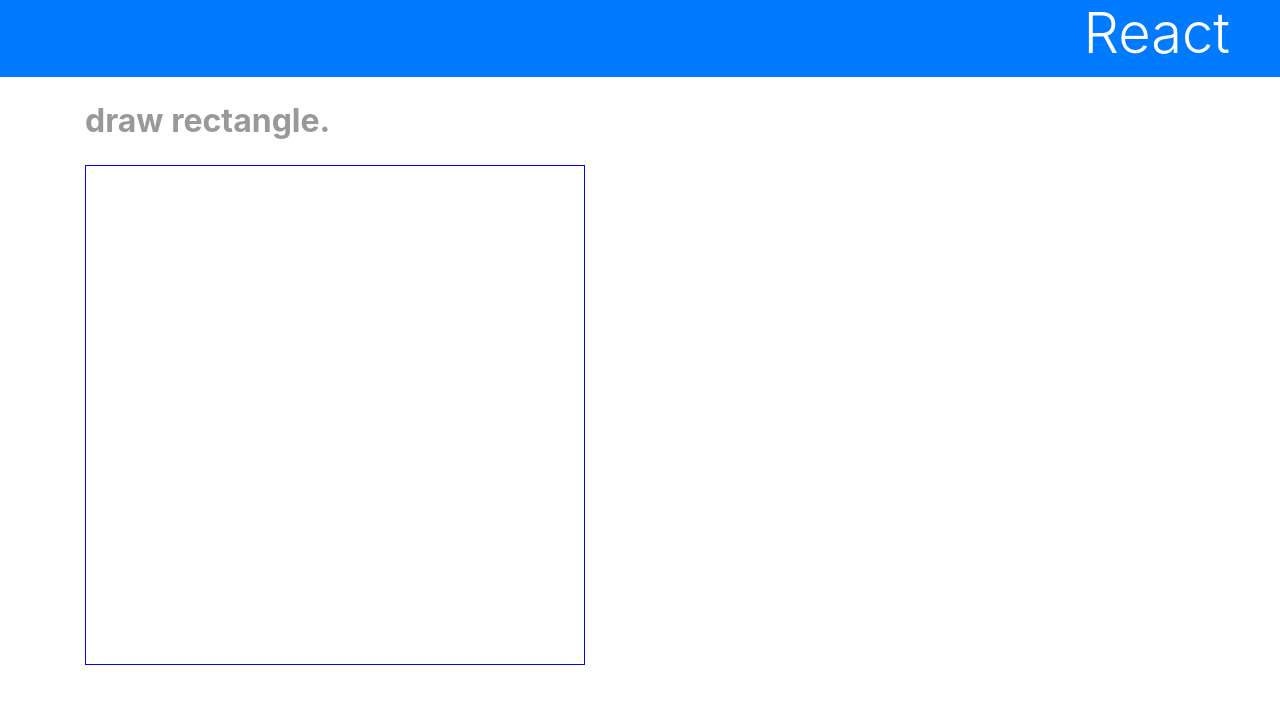
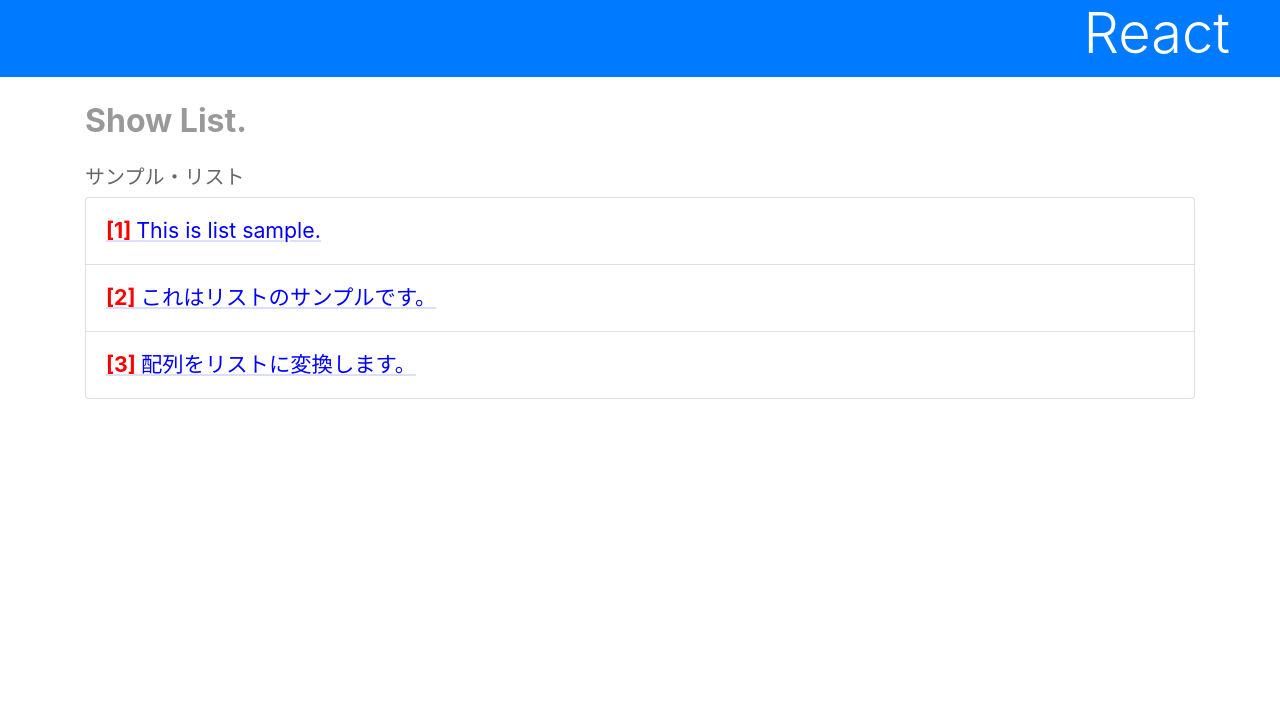
Before and after one commit to nakashimashigeru/react-sample, a React (Create React App) app: page / in a window 1280 px wide. Shown: the top 704 px of the page. Built offline with nearby package versions, Linux system fonts and the light colour scheme.

Commit message:
リスト表示コンポーネント

```diff
--- a/src/App.js
+++ b/src/App.js
@@ -1,55 +1,27 @@
 import React, { Component } from 'react';
 import './App.css';
+import List from './List';
 
 class App extends Component {
-  data = [];
-
-  area = {
-    width: "500px",
-    height: "500px",
-    border: "1px solid blue"
-  };
+  data = [
+    "This is list sample.",
+    "これはリストのサンプルです。",
+    "配列をリストに変換します。"
+  ];
 
   constructor(props) {
     super(props);
     this.state = {
       list: this.data
     };
-    this.doAction = this.doAction.bind(this);
-  }
-
-  doAction(e) {
-    let x = e.pageX;
-    let y = e.pageY;
-    this.data.push({
-      x: x,
-      y: y
-    });
-    this.setState({
-      AudioListener: this.data,
-    });
-  }
-
-  draw(d) {
-    let s = {
-      position: "absolute",
-      left: (d.x - 25) + "px",
-      top: (d.y - 25) + "px",
-      width: "50px",
-      height:"50px",
-      backgroundColor: "#66f3"
-    }
-    return <div style={s}></div>
   }
 
   render() {
     return <div>
       <h1 className="bg-primary text-white display-4">React</h1>
       <div className="container">
-        <p className='subtitle'>draw rectangle.</p>
-        <div style={this.area} onClick={this.doAction}>
-          {this.data.map((value) => this.draw(value))}
-        </div>
+        <p className='subtitle'>Show List.</p>
+        <List title="サンプル・リスト" data={this.data} />
       </div>
     </div>
   }
--- /dev/null
+++ b/src/Item.js
@@ -0,0 +1,32 @@
+import React, { Component } from 'react';
+
+class Item extends Component {
+  item = {
+    fontSize: "16pt",
+    color: "#00f",
+    textDecoration: "underline",
+    textDecorationColor: "#ddf"
+  };
+
+  num = {
+    fontWeight: "bold",
+    color: "red"
+  }
+
+  constructor(props) {
+    super(props);
+  }
+
+  render() {
+    return (
+      <p style={this.item}>
+        <span style={this.num}>
+          [{this.props.number}]&nbsp;
+        </span>
+        {this.props.value}
+      </p>
+    );
+  }
+}
+
+export default Item;
--- /dev/null
+++ b/src/List.js
@@ -0,0 +1,28 @@
+import React, { Component } from 'react';
+import Item from './Item';
+
+class List extends Component {
+  number = 1;
+
+  constructor(props) {
+    super(props);
+  }
+
+  render() {
+    let data = this.props.data;
+    return (
+      <div>
+        <p className='h5' text-center>{this.props.title}</p>
+        <ul className='list-group'>
+          {data.map((item, key) =>
+            <li className='list-group-item' key={key}>
+              <Item number={key + 1} value={item} />
+            </li>
+          )}
+        </ul>
+      </div>
+    );
+  }
+}
+
+export default List;
```
